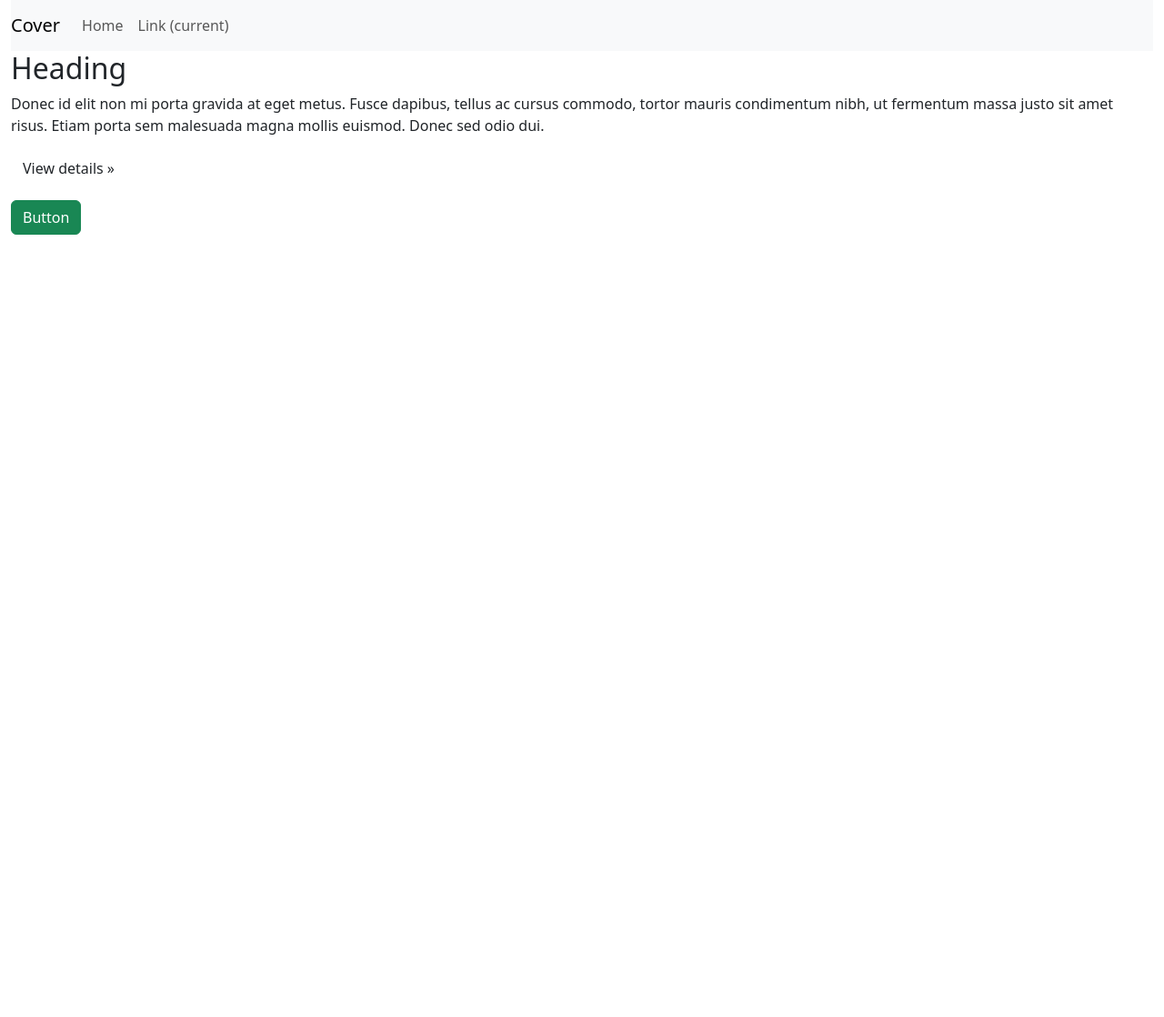
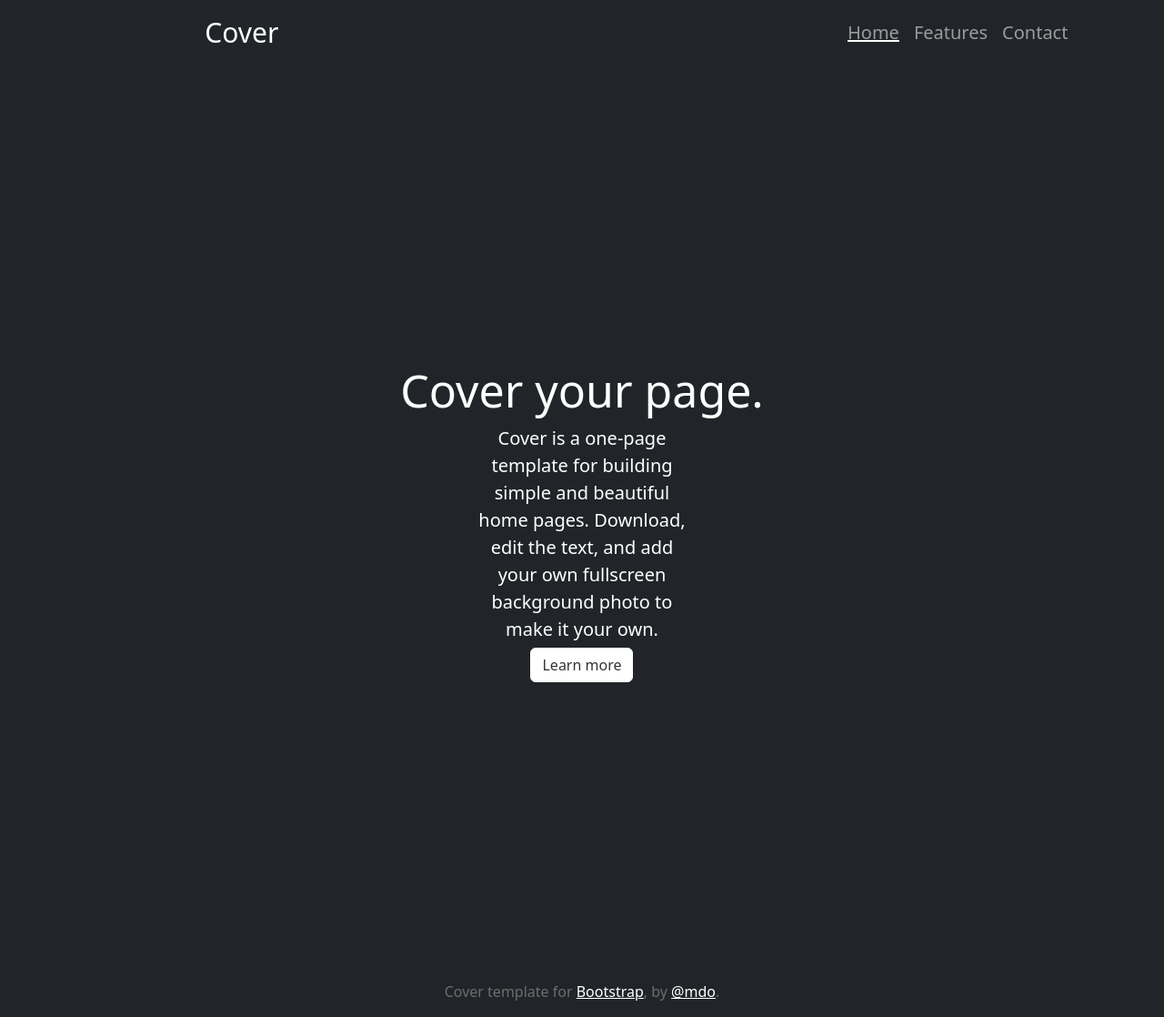
Before and after one commit to MauricioRoseo/Aula_IDW, a plain HTML site: page Aula 08_05/index.html in a window 1280 px wide. Shown: the whole page at 91% size. Before the commit the page ends 800 px from the top, so only its background shows below. Drawn offline with nearby package versions, Linux system fonts and the light colour scheme.

Commit message:
desenvolvido em 22/05

```diff
--- /dev/null
+++ b/Aula 08_05/css/style.css
@@ -0,0 +1,54 @@
+body{
+    background-color: rgb(33,37,41);
+}
+/*Header*/
+.navbar-expand-lg{
+    background-color: rgb(33,37,41);
+}
+.navbar-nav{
+    padding-left: 47vw;
+    font-size: 20px;
+}
+.navbar-brand{
+    color: rgb(255, 255, 255);
+    font-size: 30px;
+}
+.active{
+    text-decoration: underline;
+    color: rgb(255, 255, 255);
+    opacity: 1;
+}
+/*body*/
+.jumbotron{
+    color: white;
+    margin: 328px 0px;
+    text-align: center;
+    align-items: center;
+}
+.jumbotron p{
+    font-size: 20px;
+    margin: 5px 300px;
+
+}
+.jumbotron h2{
+    font-size: 50px;
+}
+.btn-primary{
+    background-color: white;
+    color: rgb(51,51,51);
+    border-color: white;
+}
+.col-md-8{
+    color: white;
+}
+/*rodape*/
+footer{
+    text-align: center;
+}
+footer p{
+    color: rgb(109, 109, 109);
+}
+footer p span{
+    color: white;
+    text-decoration: underline;
+}
--- a/Aula 08_05/index.html
+++ b/Aula 08_05/index.html
@@ -1,57 +1,75 @@
-<!doctype html>
+<!DOCTYPE html>
 <html lang="en">
 <head>
-    <meta charset="utf-8">
-    <meta name="viewport" content="width=device-width, initial-scale=1">
-    <title>Bootstrap demo</title>
+    <meta charset="UTF-8">
+    <meta http-equiv="X-UA-Compatible" content="IE=edge">
+    <meta name="viewport" content="width=device-width, initial-scale=1.0">
+    <title>Document</title>
     <link href="https://cdn.jsdelivr.net/npm/bootstrap@5.3.0-alpha3/dist/css/bootstrap.min.css" rel="stylesheet" integrity="sha384-KK94CHFLLe+nY2dmCWGMq91rCGa5gtU4mk92HdvYe+M/SXH301p5ILy+dN9+nJOZ" crossorigin="anonymous">
+    <link href="css/style.css" rel="stylesheet">
 </head>
 <body>
     <div class="container-fluid">
         <div class="row">
-            <div class="col-md-12">
-                <nav class="navbar navbar-expand-lg navbar-light bg-light">
+            <div class="col-md-2">
+            </div>
+            <div class="col-md-8">
+                <nav class="navbar navbar-expand-lg navbar-dark bg-dark">
 
                     <button class="navbar-toggler" type="button" data-toggle="collapse" data-target="#bs-example-navbar-collapse-1">
                         <span class="navbar-toggler-icon"></span>
                     </button> <a class="navbar-brand" href="#">Cover</a>
                     <div class="collapse navbar-collapse" id="bs-example-navbar-collapse-1">
-
                         <ul class="navbar-nav">
                             <li class="nav-item active">
-                                 <a class="nav-link" href="#">Home<span class="sr-only"></span></a>
+                                 <a class="nav-link" href="#">Home</a>
                             </li>
-                        </ul>
-                        <ul class="navbar-nav ml-md-auto">
-                            <li class="nav-item active">
-                                 <a class="nav-link" href="#">Link <span class="sr-only">(current)</span></a>
+                            <li class="nav-item">
+                                 <a class="nav-link" href="#">Features</a>
                             </li>
+                            <li class="nav-item">
+                                <a class="nav-link" href="#">Contact</a>
+                           </li>
                         </ul>
                     </div>
                 </nav>
             </div>
-        </div>
-        <div class="row">
-            <div class="col-md-12">
-                <h2>
-                    Heading
-                </h2>
-                <p>
-                    Donec id elit non mi porta gravida at eget metus. Fusce dapibus, tellus ac cursus commodo, tortor mauris condimentum nibh, ut fermentum massa justo sit amet risus. Etiam porta sem malesuada magna mollis euismod. Donec sed odio dui.
-                </p>
-                <p>
-                    <a class="btn" href="#">View details »</a>
-                </p>
-                <button type="button" class="btn btn-success">
-                    Button
-                </button>
+            <div class="col-md-2">
             </div>
         </div>
         <div class="row">
-            <div class="col-md-12">
-                 <span class="badge badge-default">Label</span>
+            <div class="col-md-2">
+            </div>
+            <div class="col-md-8">
+                <div class="jumbotron">
+                    <h2>
+                        Cover your page.
+                    </h2>
+                    <p class="jumbotron-txt">
+                        Cover is a one-page template for building simple and beautiful home pages. Download, edit the text, and add your own fullscreen background photo to make it your own.
+                    </p>
+                    <p>
+                        <a class="btn btn-primary btn-large" href="#">Learn more</a>
+                    </p>
+                </div>
+            </div>
+            <div class="col-md-2">
             </div>
         </div>
+        <footer>
+            <div class="row">
+                <div class="col-md-2">
+                </div>
+                <div class="col-md-8">
+                    <p>
+                        Cover template for <span>Bootstrap</span>, by <span>@mdo</span>.
+                    </p>
+                </div>
+                <div class="col-md-2">
+                </div>
+            </div>
+        </footer>
     </div>
+    <script src="https://cdn.jsdelivr.net/npm/bootstrap@5.3.0-alpha3/dist/js/bootstrap.bundle.min.js" integrity="sha384-ENjdO4Dr2bkBIFxQpeoTz1HIcje39Wm4jDKdf19U8gI4ddQ3GYNS7NTKfAdVQSZe" crossorigin="anonymous"></script>
 </body>
 </html>
```
